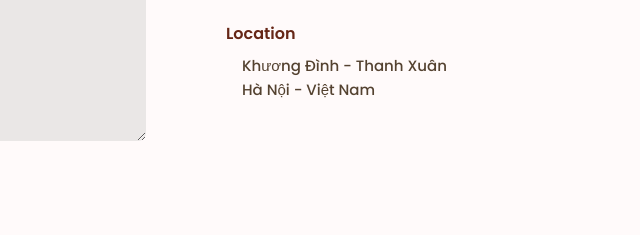
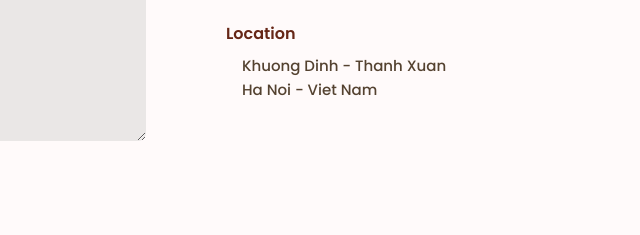
Before and after one commit to nguyendinhsinh361/my_cv, a plain HTML site: page index.html in a window 1280 px wide. Shown: the part 3856-4091 px from the top of the page, 640-1280 px from the left. Drawn offline with nearby package versions, Linux system fonts and the light colour scheme.

Commit message:
Upload my_cv

```diff
--- a/index.html
+++ b/index.html
@@ -311,8 +311,8 @@
 
                         <div class="contact__info">
                             <h3 class="contact__subtitle">Location</h3>
-                            <span class="contact__text">Khương Đình - Thanh Xuân</span>
-                            <span class="contact__text">Hà Nội - Việt Nam</span>
+                            <span class="contact__text">Khuong Dinh - Thanh Xuan</span>
+                            <span class="contact__text">Ha Noi - Viet Nam</span>
                         </div>
                     </div>
                 </div>
```
